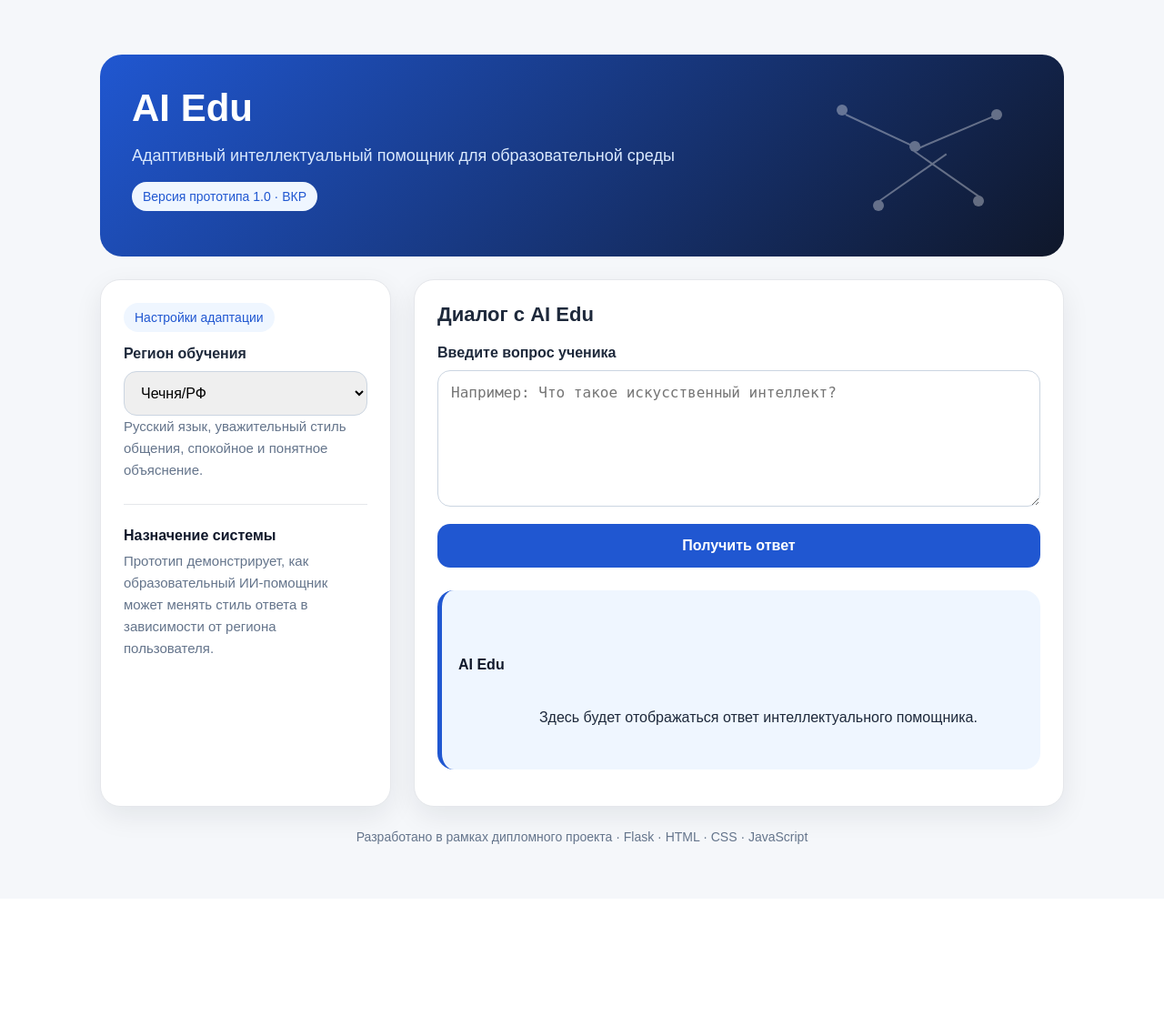
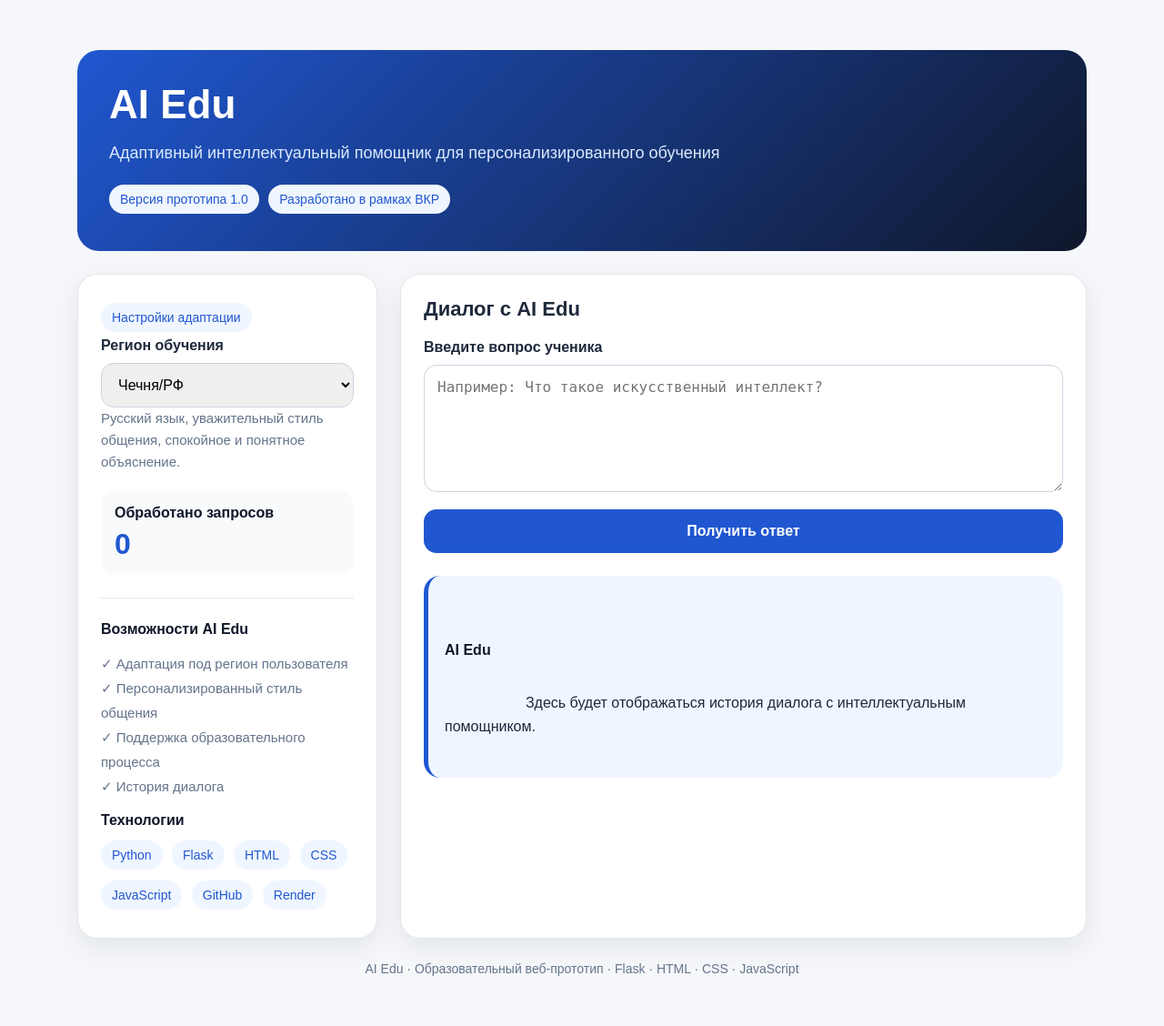
Before and after one commit to tialia24/ai-tutor-diploma, a Flask app: page / in a window 1280 px wide. Shown: the whole page at 91% size. Before the commit the page ends 928 px from the top, so only its background shows below. Run offline with Flask 3, Linux system fonts and the light colour scheme.

Commit message:
Add chat history and request counter

```diff
--- a/templates/index.html
+++ b/templates/index.html
@@ -5,9 +5,7 @@
 <title>AI Edu</title>
 
 <style>
-* {
-    box-sizing: border-box;
-}
+* { box-sizing: border-box; }
 
 body {
     margin: 0;
@@ -17,8 +15,8 @@ body {
 }
 
 .page {
-    max-width: 1100px;
-    margin: 40px auto;
+    max-width: 1150px;
+    margin: 35px auto;
     padding: 20px;
 }
 
@@ -28,13 +26,11 @@ body {
     padding: 35px;
     border-radius: 24px;
     margin-bottom: 25px;
-    position: relative;
-    overflow: hidden;
 }
 
 .hero h1 {
     margin: 0;
-    font-size: 42px;
+    font-size: 44px;
 }
 
 .hero p {
@@ -42,33 +38,19 @@ body {
     color: #dbeafe;
 }
 
-.network {
-    position: absolute;
-    right: 40px;
-    top: 35px;
-    width: 230px;
-    height: 160px;
-    opacity: 0.35;
-}
-
-.dot {
-    position: absolute;
-    width: 12px;
-    height: 12px;
-    background: white;
-    border-radius: 50%;
-}
-
-.line {
-    position: absolute;
-    height: 2px;
-    background: white;
-    transform-origin: left center;
+.badge {
+    display: inline-block;
+    background: #eff6ff;
+    color: #2057d1;
+    padding: 8px 12px;
+    border-radius: 999px;
+    font-size: 14px;
+    margin: 6px 6px 6px 0;
 }
 
 .main {
     display: grid;
-    grid-template-columns: 320px 1fr;
+    grid-template-columns: 330px 1fr;
     gap: 25px;
 }
 
@@ -96,7 +78,7 @@ select, textarea {
 }
 
 textarea {
-    min-height: 150px;
+    min-height: 140px;
     resize: vertical;
 }
 
@@ -117,20 +99,16 @@ button:hover {
     background: #1747b3;
 }
 
-.badge {
-    display: inline-block;
-    background: #eff6ff;
-    color: #2057d1;
-    padding: 8px 12px;
-    border-radius: 999px;
-    font-size: 14px;
-    margin-bottom: 15px;
-}
-
 .info {
     color: #64748b;
     line-height: 1.6;
     font-size: 15px;
+}
+
+.small-title {
+    font-weight: bold;
+    margin-bottom: 7px;
+    color: #0f172a;
 }
 
 .chat-title {
@@ -156,10 +134,23 @@ button:hover {
     border-left: 5px solid #2057d1;
 }
 
-.small-title {
+.stats {
+    background: #f8fafc;
+    border-radius: 16px;
+    padding: 15px;
+    margin-top: 20px;
+}
+
+.counter {
+    font-size: 32px;
     font-weight: bold;
-    margin-bottom: 7px;
-    color: #0f172a;
+    color: #2057d1;
+}
+
+.list {
+    padding-left: 0;
+    list-style: none;
+    line-height: 1.8;
 }
 
 .footer-note {
@@ -177,21 +168,9 @@ button:hover {
 
     <div class="hero">
         <h1>AI Edu</h1>
-        <p>Адаптивный интеллектуальный помощник для образовательной среды</p>
-        <div class="badge">Версия прототипа 1.0 · ВКР</div>
-
-        <div class="network">
-            <div class="dot" style="left:20px; top:20px;"></div>
-            <div class="dot" style="left:100px; top:60px;"></div>
-            <div class="dot" style="left:190px; top:25px;"></div>
-            <div class="dot" style="left:60px; top:125px;"></div>
-            <div class="dot" style="left:170px; top:120px;"></div>
-
-            <div class="line" style="left:30px; top:30px; width:90px; transform:rotate(25deg);"></div>
-            <div class="line" style="left:110px; top:67px; width:95px; transform:rotate(-23deg);"></div>
-            <div class="line" style="left:105px; top:70px; width:90px; transform:rotate(35deg);"></div>
-            <div class="line" style="left:67px; top:125px; width:90px; transform:rotate(-35deg);"></div>
-        </div>
+        <p>Адаптивный интеллектуальный помощник для персонализированного обучения</p>
+        <div class="badge">Версия прототипа 1.0</div>
+        <div class="badge">Разработано в рамках ВКР</div>
     </div>
 
     <div class="main">
@@ -210,11 +189,30 @@ button:hover {
                 Русский язык, уважительный стиль общения, спокойное и понятное объяснение.
             </div>
 
+            <div class="stats">
+                <div class="small-title">Обработано запросов</div>
+                <div class="counter" id="counter">0</div>
+            </div>
+
             <hr style="border:none; border-top:1px solid #e5e7eb; margin:25px 0;">
 
-            <div class="small-title">Назначение системы</div>
-            <div class="info">
-                Прототип демонстрирует, как образовательный ИИ-помощник может менять стиль ответа в зависимости от региона пользователя.
+            <div class="small-title">Возможности AI Edu</div>
+            <ul class="list info">
+                <li>✓ Адаптация под регион пользователя</li>
+                <li>✓ Персонализированный стиль общения</li>
+                <li>✓ Поддержка образовательного процесса</li>
+                <li>✓ История диалога</li>
+            </ul>
+
+            <div class="small-title">Технологии</div>
+            <div>
+                <span class="badge">Python</span>
+                <span class="badge">Flask</span>
+                <span class="badge">HTML</span>
+                <span class="badge">CSS</span>
+                <span class="badge">JavaScript</span>
+                <span class="badge">GitHub</span>
+                <span class="badge">Render</span>
             </div>
         </div>
 
@@ -229,7 +227,7 @@ button:hover {
             <div id="chatArea" style="margin-top:25px;">
                 <div class="message ai-message">
                     <div class="small-title">AI Edu</div>
-                    Здесь будет отображаться ответ интеллектуального помощника.
+                    Здесь будет отображаться история диалога с интеллектуальным помощником.
                 </div>
             </div>
         </div>
@@ -237,12 +235,15 @@ button:hover {
     </div>
 
     <div class="footer-note">
-        Разработано в рамках дипломного проекта · Flask · HTML · CSS · JavaScript
+        AI Edu · Образовательный веб-прототип · Flask · HTML · CSS · JavaScript
     </div>
 
 </div>
 
 <script>
+let requestCount = 0;
+let chatHistory = "";
+
 function changeRegionInfo() {
     const region = document.getElementById("region").value;
     const regionInfo = document.getElementById("regionInfo");
@@ -260,9 +261,10 @@ async function sendQuestion() {
     const region = document.getElementById("region").value;
     const question = document.getElementById("question").value;
     const chatArea = document.getElementById("chatArea");
+    const counter = document.getElementById("counter");
 
     if (question.trim() === "") {
-        chatArea.innerHTML = `
+        chatArea.innerHTML = chatHistory + `
             <div class="message ai-message">
                 <div class="small-title">AI Edu</div>
                 Введите вопрос ученика.
@@ -271,7 +273,7 @@ async function sendQuestion() {
         return;
     }
 
-    chatArea.innerHTML = `
+    chatArea.innerHTML = chatHistory + `
         <div class="message user-message">
             <div class="small-title">Пользователь</div>
             ${question}
@@ -295,7 +297,10 @@ async function sendQuestion() {
 
     const data = await response.json();
 
-    chatArea.innerHTML = `
+    requestCount++;
+    counter.innerText = requestCount;
+
+    chatHistory += `
         <div class="message user-message">
             <div class="small-title">Пользователь</div>
             ${question}
@@ -305,6 +310,9 @@ async function sendQuestion() {
             ${data.answer}
         </div>
     `;
+
+    chatArea.innerHTML = chatHistory;
+    document.getElementById("question").value = "";
 }
 </script>
 
```
